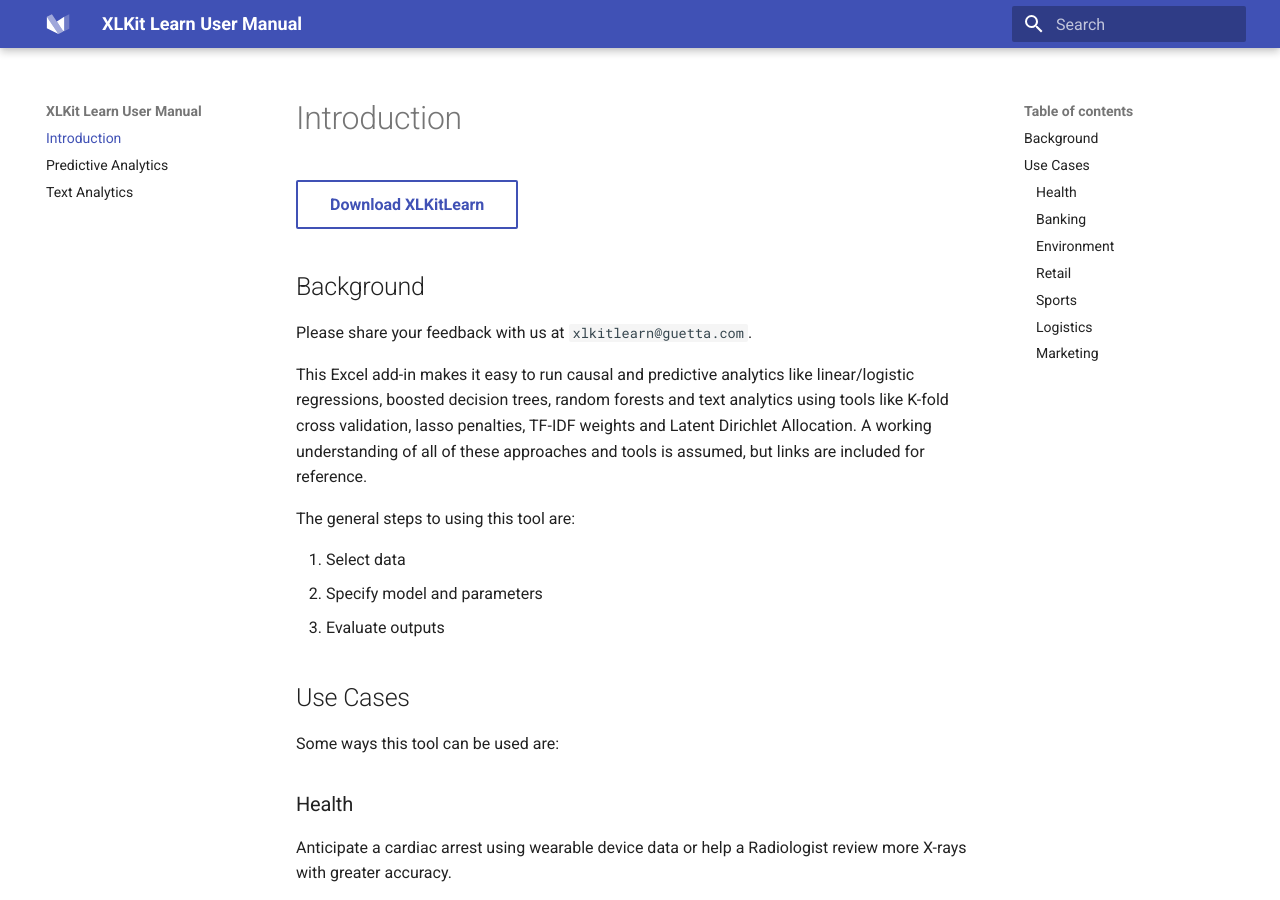
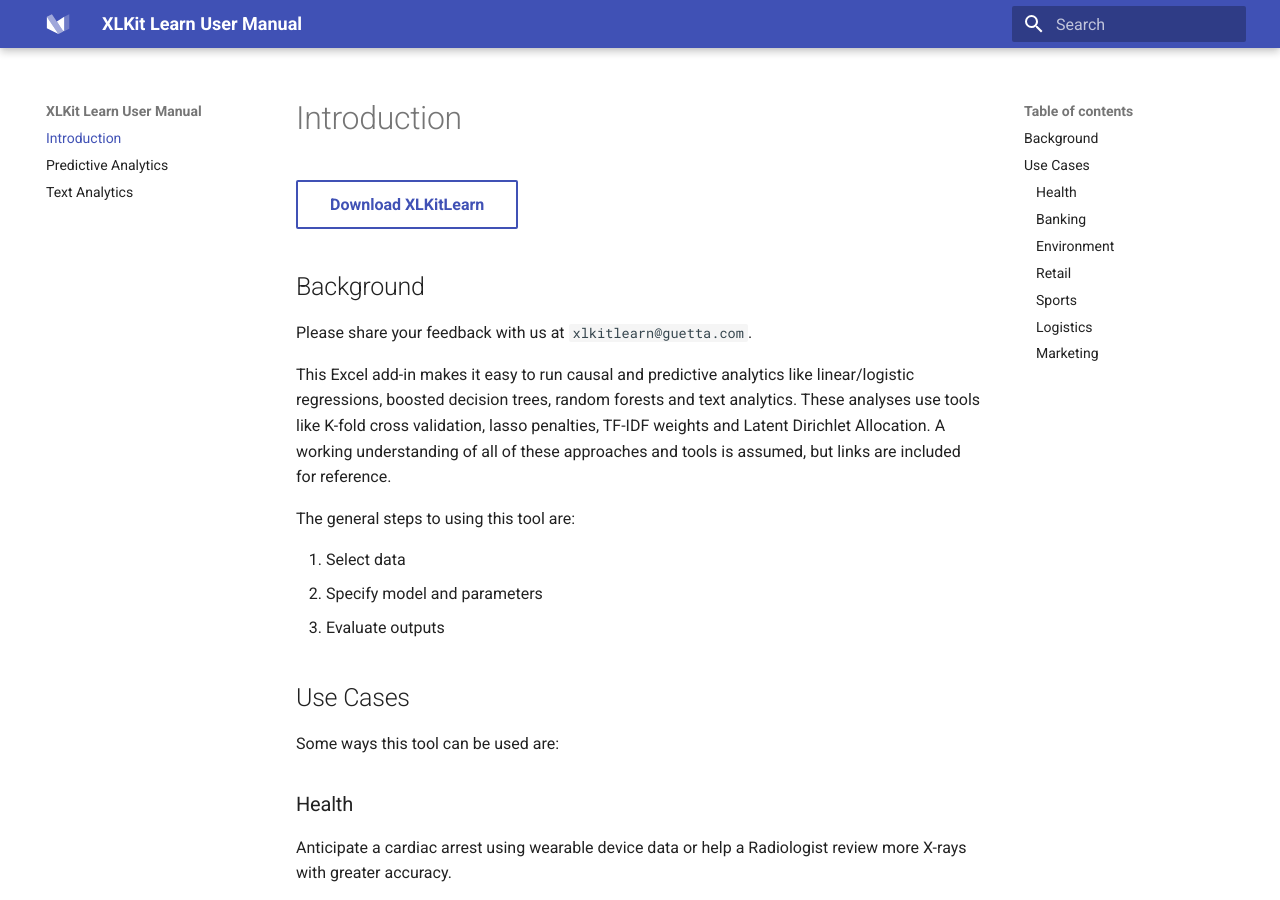
Before and after one commit to danguetta/XLKitLearn_docs, an MkDocs documentation site: the page built from docs/index.md, in a window 1280 px wide and 900 px high. Built offline with MkDocs 1.6.1 and Material for MkDocs 9.7.7, drawn with Linux system fonts in a browser that asks for light colours.

Commit message:
Update index.md

````diff
--- a/docs/index.md
+++ b/docs/index.md
@@ -7,7 +7,7 @@
 
  Please share your feedback with us at ```xlkitlearn@guetta.com```.
 
-This Excel add-in makes it easy to run causal and predictive analytics like linear/logistic regressions, boosted decision trees, random forests and text analytics using tools like K-fold cross validation, lasso penalties, TF-IDF weights and Latent Dirichlet Allocation. A working understanding of all of these approaches and tools is assumed, but links are included for reference.
+This Excel add-in makes it easy to run causal and predictive analytics like linear/logistic regressions, boosted decision trees, random forests and text analytics. These analyses use tools like K-fold cross validation, lasso penalties, TF-IDF weights and Latent Dirichlet Allocation. A working understanding of all of these approaches and tools is assumed, but links are included for reference.
 
  The general steps to using this tool are:
 
````
